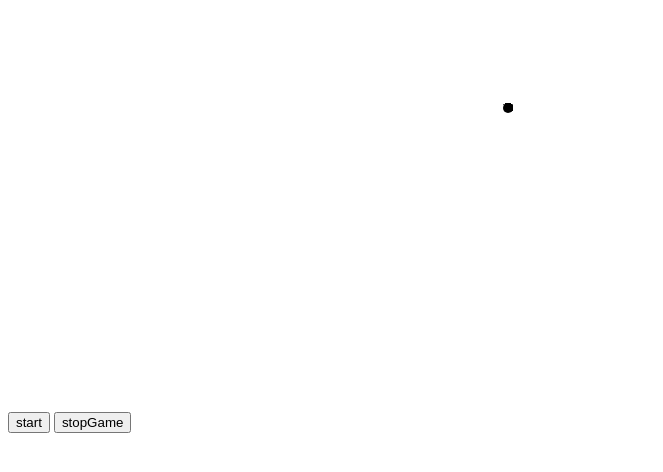
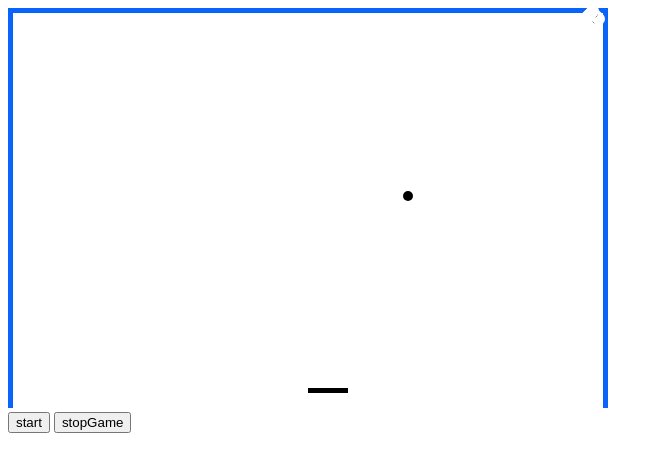
Before and after one commit to ckgm200/javascript, a plain HTML site: page 2020-11-11/table-tenis2.html in a window 1280 px wide. Both pictures are taken after a click on the button "start". Shown: the whole page, without its empty margins (0-663 px from the left). Drawn offline with Linux system fonts and the light colour scheme.

Commit message:
2020-1111

```diff
--- a/2020-11-11/table-tenis2.html
+++ b/2020-11-11/table-tenis2.html
@@ -5,10 +5,10 @@
     <meta charset="UTF-8">
     <script>
         // 壁に衝突した時にどこに当たったかを表すフラグ
-        var HIT_BOTTOM=4
-        var HIT_LEFT=3
-        var HIT_RIGHT=2
-        var HIT_TOP=1
+        var HIT_BOTTOM = 4
+        var HIT_LEFT = 3
+        var HIT_RIGHT = 2
+        var HIT_TOP = 1
         // 壁の厚み
         var WALL_THICKNESS = 5
         // キャンバスのサイズ
@@ -19,7 +19,7 @@
         var pos_Racket_y
         // ラケットサイズ
         var racket_h = 5
-        var racket_w = 20
+        var racket_w = 40
         // ボールの座標
         var ballx = 500
         var bally = 100
@@ -27,13 +27,28 @@
         var balldx = 1
         var balldy = -1
         // ボールの半径
-        var ball_radius=5
+        var ball_radius = 5
         // タイマーの制御用
         var timer = null
 
+document.addEventListener('keydown',(event)=>{
+    var keyName=event.code
+    switch(keyName){
+        case "ArrowRight":
+
+        break
+        case "ArrowLeft":
+
+        break
+        default:
+    }
+})
         function init() {
             // キャンバスからスクリーンサイズを取得する
-
+            var item = document.getElementById("myCanvas")
+            screenW = item.getAttribute("width").replace("px", "") * 1
+            screenH = item.getAttribute("height").replace("px", "") * 1
+            console.log(screenW)
             pos_Racket_x = screenW / 2
             pos_Racket_y = screenH - WALL_THICKNESS * 4
             drawWall()  //  壁を描く
@@ -52,9 +67,10 @@
                 // 右の壁を描く
 
                 // 上の壁を描く
-
+                ctx.fillStyle = "rgb(10,100,250)"
+                ctx.fillRect(0, 0, screenW, WALL_THICKNESS)
                 // 左の壁を描く
-
+                ctx.fillRect(0, 0, WALL_THICKNESS, screenH)
                 // 外周を描く
 
                 //  ？？
@@ -68,20 +84,30 @@
                 var ctx = item.getContext('2d')
                 //  ラケットを描く
                 // 座標（pos_racket_x, pos_racket_y)
-
+                ctx.fillStyle="black"
+                ctx.fillRect(pos_Racket_x, pos_Racket_y, racket_w, racket_h)
             }
         }
+    function  clearRacket(){
+      var item= document.getElementById("mycanvas")
+      if(item.getContext){
+          var ckt=item.getContext("2d")
+          ctx.fillRect(pos_Racket_x, pos_Racket_y, racket_w, racket_h)
+      }
+    }
+
         function doStart() {
             var log = function () {
                 // ボールの位置は、(ballx,bally)。
                 // x方向の移動量はballdx
                 // y方向の移動量はballdy
-
+                ballx += balldx
+                bally += balldy
 
                 // デバッグ用
-                // console.log( "ballx:"+ballx+" bally:"+bally)
-                flag = checkWall( ballx,bally)
-                switch( flag){
+                console.log("ballx:" + ballx + " bally:" + bally)
+                flag = checkWall(ballx, bally)
+                switch (flag) {
                     case HIT_TOP:
 
                     case HIT_BOTTOM:
@@ -97,40 +123,50 @@
             timer = setInterval(log, 10)
 
         }
-        function drawBall(){
+        function drawBall() {
             var item = document.getElementById("myCanvas")
-            if ( item.getContext){
+            if (item.getContext) {
                 var ctx = item.getContext("2d")
 
                 ctx.beginPath();
-                ctx.fillStyle="black"
+                ctx.fillStyle = "black"
                 // ctx.fillStyle="green"
-                ctx.arc(ballx,bally,ball_radius,0,Math.PI*2.0,true);
+                ctx.arc(ballx, bally, ball_radius, 0, Math.PI * 2.0, true);
                 ctx.fill();
             }
         }
-        function clearBall(){
+        function clearBall() {
             var item = document.getElementById("myCanvas")
-            if ( item.getContext){
+            if (item.getContext) {
                 var ctx = item.getContext("2d")
                 ctx.beginPath();
-                ctx.fillStyle="white"
-                ctx.arc(ballx-balldx,bally-balldy,ball_radius,0,Math.PI*2.0,true);
+                ctx.fillStyle = "white"
+                ctx.arc(ballx - balldx, bally - balldy, ball_radius + 1, 0, Math.PI * 2.0, true);
                 ctx.fill();
             }
         }
-        function checkWall(){
+        function checkWall() {
             // 上の壁に当たったら、跳ね返る
-
+            if (bally < WALL_THICKNESS || bally>screenH-WALL_THICKNESS*2) {
+                balldy = balldy * (-1)
+            }
             // 右の壁に当たったら、跳ね返る
-
+            if (ballx >= screenW - WALL_THICKNESS * 2) {
+                balldx *= (-1)
+            }
             // 左の壁に当たったら、跳ね返る
+            if (ballx <= WALL_THICKNESS) {
+                balldx = balldx * (-1)
+            }
 
         }
-        function stopGame(){
-            if ( timer!=null){
-                clearInterval( timer)
+        function stopGame() {
+            if (timer != null) {
+                clearInterval(timer)
             }
+        }
+        function hit (){
+            var item=Window.event.keyCode
         }
     </script>
     <style>
@@ -139,7 +175,7 @@
 </head>
 
 <body onload="init()">
-    <canvas id="myCanvas" width="600px" height="400px"></canvas>
+    <canvas id="myCanvas" width="600px" height="400px" onkeydown="hit()"></canvas>
     <div>
         <button onclick="doStart()">start</button>
         <button onclick="stopGame()">stopGame</button>
```
Also changed, not shown: 1 other file.
